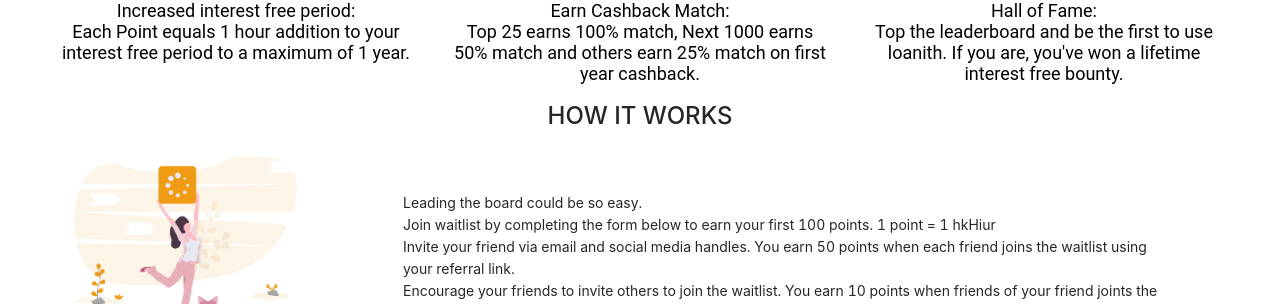
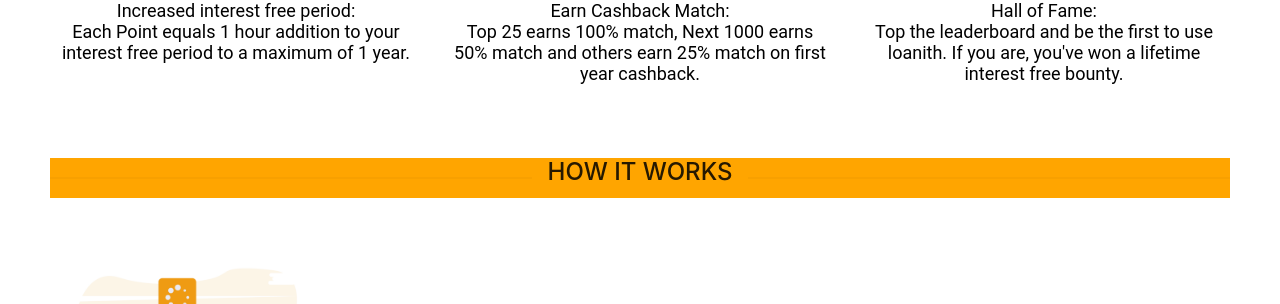
Before and after one commit to Alsaheem/loanith-landing, a React (Create React App) app: page /waitlist in a window 1280 px wide. Shown: the part 394-698 px from the top of the page. Built offline with nearby package versions, Linux system fonts and the light colour scheme.

Commit message:
styling divider

```diff
--- a/src/components/pages/waitlist/Waitlist.css
+++ b/src/components/pages/waitlist/Waitlist.css
@@ -75,7 +75,12 @@
     background-position: center;
     background-size: cover;
 }
-
+.divider-wrapper{
+    padding: 40px 0px;
+}
+.divider{
+  color: orange;
+}
 @media screen and (max-width: 600px) {
     .card-style{
         background: #FBF9F7;
--- a/src/components/pages/waitlist/Waitlist.tsx
+++ b/src/components/pages/waitlist/Waitlist.tsx
@@ -1,5 +1,5 @@
 import React from 'react';
-import { Input, Button, Collapse, Row, Col, Card, Select } from 'antd';
+import { Input, Button, Collapse, Row, Col, Card, Select, Divider } from 'antd';
 import './Waitlist.css';
 
 interface Props {
@@ -44,10 +44,15 @@
                     </Col>
 
                 </Row >
+                <div className='divider-wrapper'>
+                <Divider className='divider' style={{backgroundColor: 'orange'}}>
+                <h4 style={{textAlign: 'center'}}> HOW IT WORKS</h4>
+
+                    </Divider>
+
+                    </div>
                 <div className='second-div'>
-                    <div>
-                    <h4 style={{textAlign: 'center'}}> HOW IT WORKS</h4>
-                    </div>
+
                     <Row gutter={{ xs: 8, sm: 16, md: 24, lg: 32 }} >
                         <Col className="gutter-row" span={6}>
 
```
